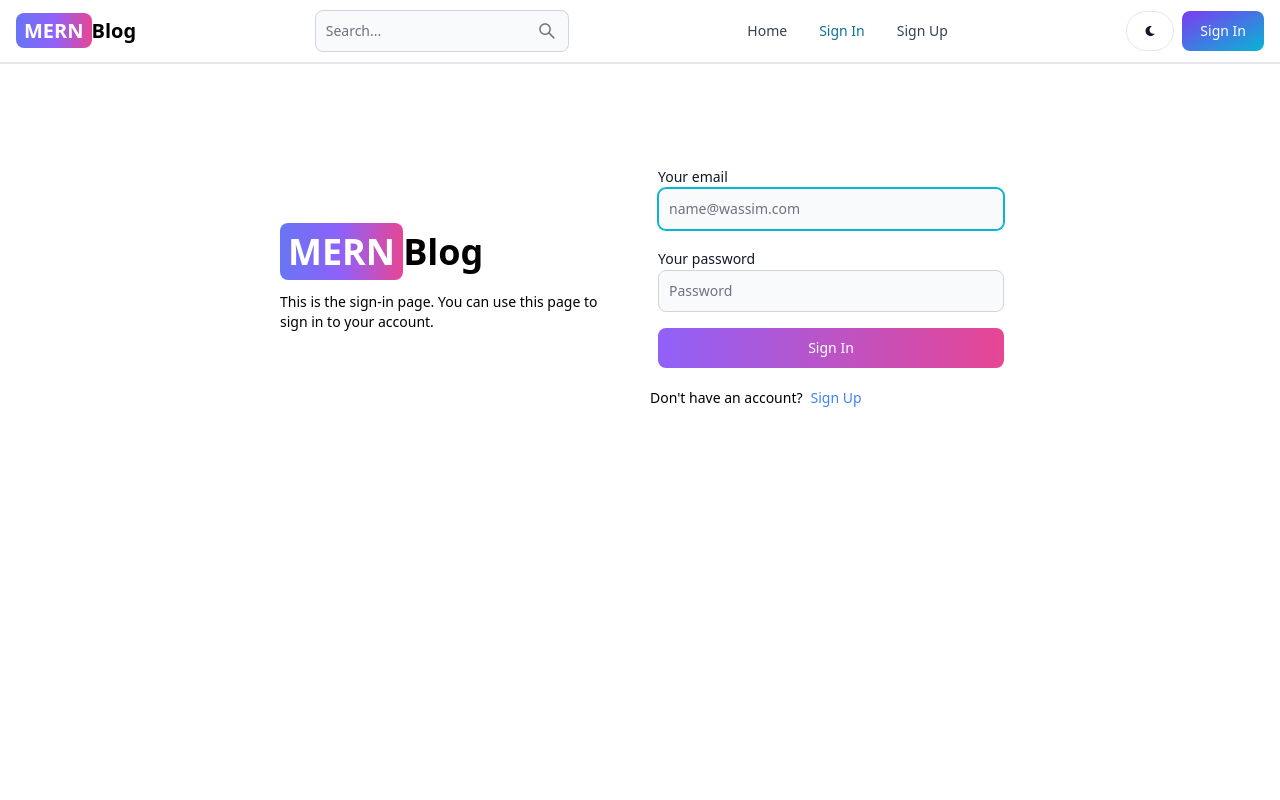
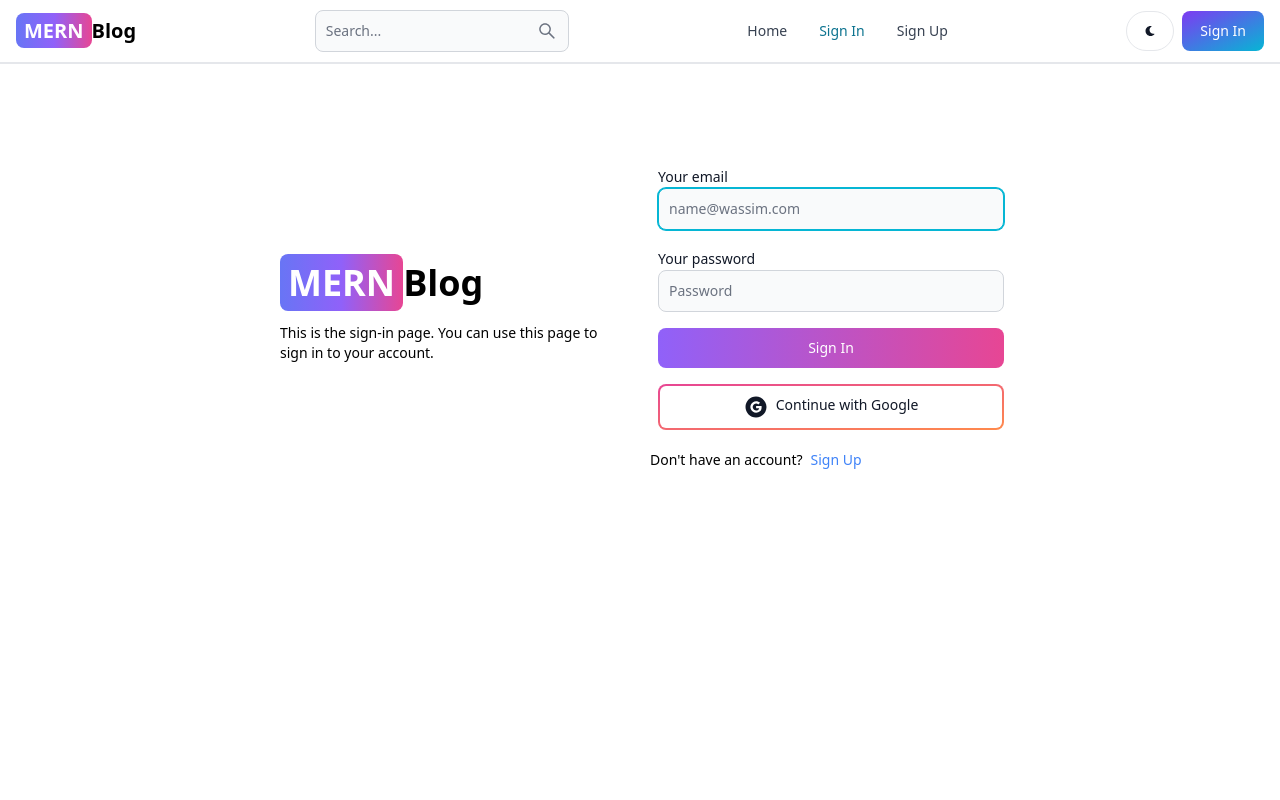
Before and after one commit to wassimOubaziz/blogger-mern, a React (Vite) app in the folder client/: page /sign-in in a window 1280 px wide. Shown: the top 800 px of the page. Built offline with nearby package versions, Linux system fonts and the light colour scheme.

Commit message:
Refactor sign-in and sign-up pages to include Google authentication button

```diff
--- /dev/null
+++ b/client/src/components/GoogleAuthButton.jsx
@@ -0,0 +1,12 @@
+import { Button } from "flowbite-react";
+import React from "react";
+import { AiFillGoogleCircle } from "react-icons/ai";
+
+export default function GoogleAuthButton() {
+  return (
+    <Button type="button" gradientDuoTone={"pinkToOrange"} outline>
+      <AiFillGoogleCircle className="w-6 h-6 mr-2" />
+      Continue with Google
+    </Button>
+  );
+}
--- a/client/src/pages/home/SignIn.jsx
+++ b/client/src/pages/home/SignIn.jsx
@@ -10,6 +10,7 @@
   clearFailure,
 } from "../../redux/user/userSlice";
 import { useDispatch, useSelector } from "react-redux";
+import GoogleAuthButton from "../../components/GoogleAuthButton";
 
 export default function SignIn() {
   const [formatData, setFormatData] = useState({});
@@ -103,6 +104,7 @@
                 "Sign In"
               )}
             </Button>
+            <GoogleAuthButton />
           </form>
           <div className="flex gap-2 text-sm mt-5">
             <span>Don't have an account?</span>
--- a/client/src/pages/home/SignUp.jsx
+++ b/client/src/pages/home/SignUp.jsx
@@ -9,6 +9,7 @@
 import React, { useState } from "react";
 import { Link } from "react-router-dom";
 import { axios } from "./../axios";
+import GoogleAuthButton from "../../components/GoogleAuthButton";
 
 export default function SignUp() {
   const [formatData, setFormatData] = useState({});
@@ -114,6 +115,7 @@
                 "Sign Up"
               )}
             </Button>
+            <GoogleAuthButton />
           </form>
           <div className="flex gap-2 text-sm mt-5">
             <span>Have an account?</span>
```
Also changed, not shown: 1 other file (tests, documents, lock files or other folders).
